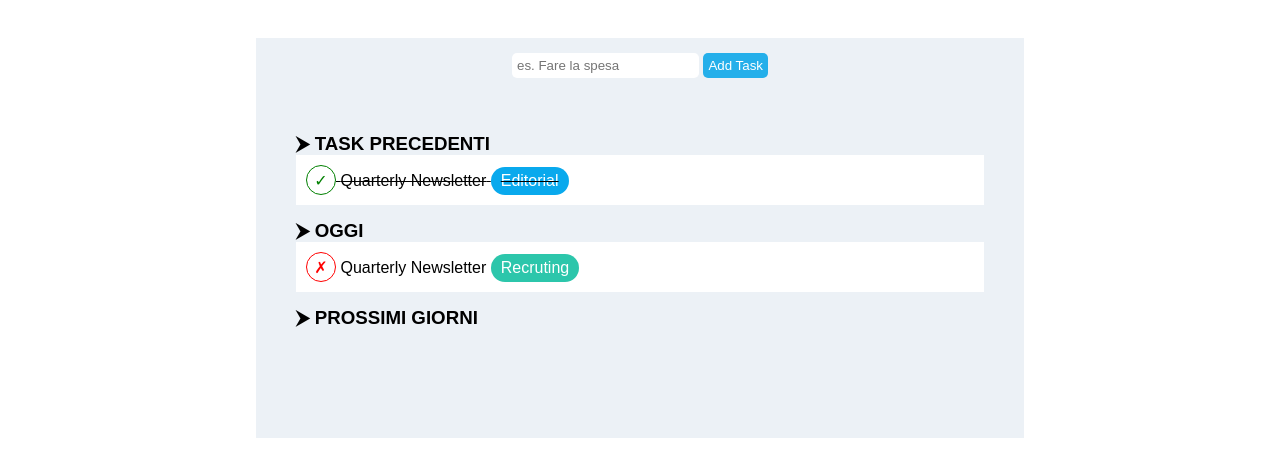
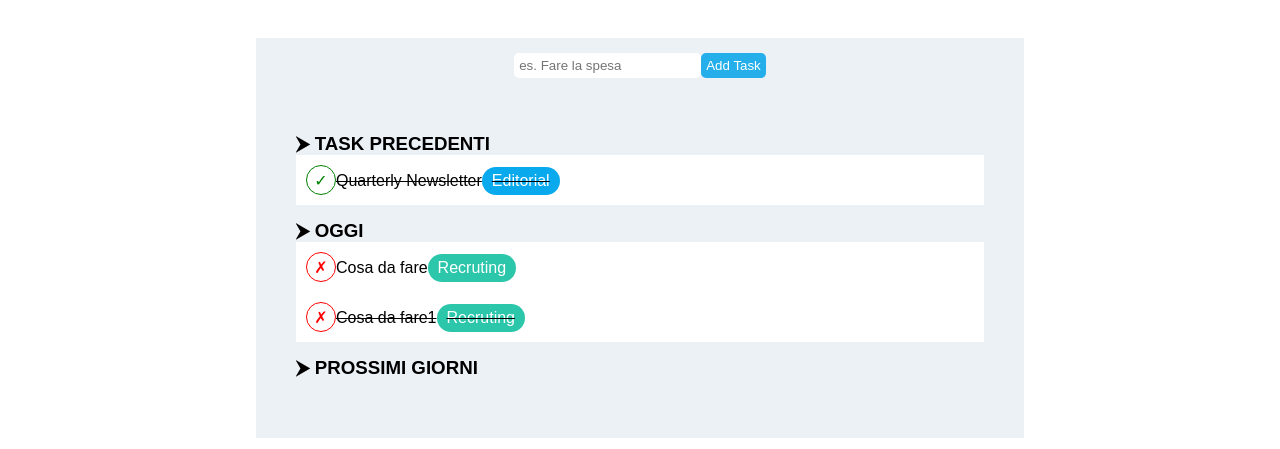
Before and after one commit to ryampeguero/vue-todolist, a plain HTML site: page index.html in a window 1280 px wide. Shown: the part 84-533 px from the top of the page. Drawn offline with nearby package versions, Linux system fonts and the light colour scheme.

Commit message:
feat: first milestone done also added scroll in case of overflow-y

```diff
--- a/css/style.css
+++ b/css/style.css
@@ -62,6 +62,15 @@ ul {
     padding: 40px;
 }
 
+.main-list {
+    overflow-y: scroll;
+}
+
+.inner-list {
+    max-height: 100px;
+    overflow-y: scroll;
+}
+
 .main-list h3{
     text-transform: uppercase;
 }
@@ -73,6 +82,7 @@ ul {
 .inner-list > li {
     background-color: white;
     padding: 10px;
+
 }
 
 .circle {
--- a/index.html
+++ b/index.html
@@ -1,12 +1,19 @@
 <!DOCTYPE html>
 <html lang="en">
+
 <head>
     <meta charset="UTF-8">
     <meta name="viewport" content="width=device-width, initial-scale=1.0">
     <title>Toboolist</title>
+    <!-- VueJs -->
+    <script src="https://unpkg.com/vue@3/dist/vue.global.js"></script>
+
+    <!-- MyStyles -->
     <link rel="stylesheet" href="./css/style.css">
 </head>
+
 <body>
+    <div id="app">
         <!-- Header -->
         <header class="header">
             <img class="logo-img" src="./img/logo1.png" alt="Toboolist logo">
@@ -39,13 +46,17 @@
                         </li>
                         <li>
                             <h3>&#11166; Oggi</h3>
+                            <!-- Todo correnti -->
                             <ul class="inner-list">
-                            <li>
+                                <!-- Todo corrente -->
+                                <li v-for="curTodo in todoCont" :class="(curTodo.done == true) ? 'done' : ''">
                                     <span class="circle cross">&cross;</span>
-                                <span>Quarterly Newsletter</span>
+                                    <span>{{curTodo.text}}</span>
                                     <span class="tag recruiting">Recruting</span>
                                 </li>
+                                <!-- /Todo correnti -->
                             </ul>
+                            <!-- /Todo correnti -->
                         </li>
                         <li>
                             <h3>&#11166; Prossimi giorni</h3>
@@ -56,6 +67,9 @@
             </div>
         </main>
         <!-- /Main -->
+    </div>
+
     <script src="./js/script.js"></script>
 </body>
+
 </html>
--- a/js/script.js
+++ b/js/script.js
@@ -3,18 +3,34 @@ const {createApp} = Vue;
 createApp({
     data(){
         return {
-            todoContainer: [
+            todoCont: [
                 {
                     text: "Cosa da fare",
                     done: false,
-                }
+                },
+                {
+                    text: "Cosa da fare1",
+                    done: true,
+                },
+                {
+                    text: "Cosa da fare2",
+                    done: false,
+                },
+                {
+                    text: "Cosa da fare3",
+                    done: false,
+                },
+                {
+                    text: "Cosa da fare4",
+                    done: false,
+                },
             ]
 
         };
     },
 
     created(){
-        console.log(this.todoContainer[0]);
+
     },
 
     mounted(){},
```
Lines whose indentation alone changed are shown as unchanged.
